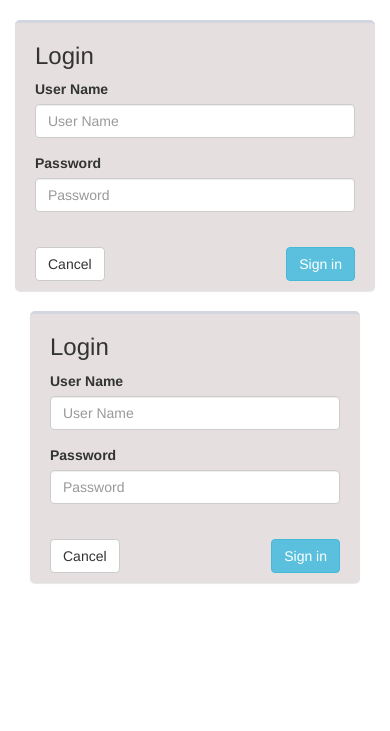
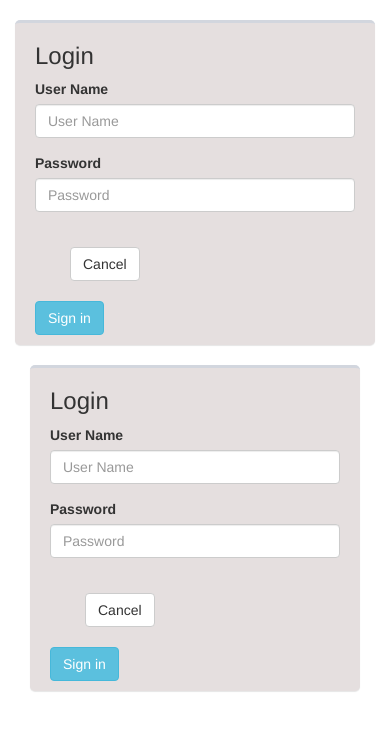
Before and after one commit to beltechnology/pof, a PHP site: page /admin/index.php in a window 390 px wide. Shown: the top 731 px of the page. Run offline with PHP 8.4, Linux system fonts and the light colour scheme.

Commit message:
solve the design issue

```diff
--- a/admin/index.php
+++ b/admin/index.php
@@ -52,11 +52,11 @@ if(!empty($_POST['userName']) || !empty($_POST['password']))
 
                   </div><!-- /.box-body -->
                   <div class="box-footer">
-				    <div class="col-lg-6 col-md-6">&nbsp;</div>
-                    <button type="reset" class="btn btn-default col-lg-3 col-md-3">Cancel</button>
-                    <button type="submit" class="btn btn-info col-lg-3 col-md-3 pull-right">Sign in</button>
+				    <div class="col-lg-5 col-md-5">&nbsp;</div>
+                    <button type="reset" class="btn btn-default col-lg-3 col-md-3" style="position:relative; left:35px;">Cancel</button>
+					<div class="col-lg-1 col-md-1">&nbsp;</div>
+                    <button type="submit" class="btn btn-info col-lg-3 col-md-3">Sign in</button>
                      <?php if(isset($_REQUEST['msg'])){?><br/><br/>
-
 					 <div class="col-lg-12 col-md-12">
 					<div class="alert alert-warning" style="margin-top:10px; margin-left:18px; margin-right:-15px;"><?php  echo $_REQUEST['msg']; ?></div><?php } ?>
 					</div>
@@ -92,9 +92,10 @@ if(!empty($_POST['userName']) || !empty($_POST['password']))
 
                   </div><!-- /.box-body -->
                   <div class="box-footer">
-				    <div class="col-lg-6 col-md-6">&nbsp;</div>
-                    <button type="reset" class="btn btn-default col-lg-3 col-md-3">Cancel</button>
-                    <button type="submit" class="btn btn-info col-lg-3 col-md-3 pull-right">Sign in</button>
+				   <div class="col-lg-5 col-md-5">&nbsp;</div>
+                    <button type="reset" class="btn btn-default col-lg-3 col-md-3" style="position:relative; left:35px;">Cancel</button>
+					<div class="col-lg-1 col-md-1">&nbsp;</div>
+                    <button type="submit" class="btn btn-info col-lg-3 col-md-3">Sign in</button>
                      <?php if(isset($_REQUEST['msg'])){?><br/><br/>
 
 					 <div class="col-lg-12 col-md-12">
```
Also changed, not shown: class/htmlFactory.php (+5 -4 lines), common/header.php (+4 -4 lines), style3.css (+12 -12 lines).
